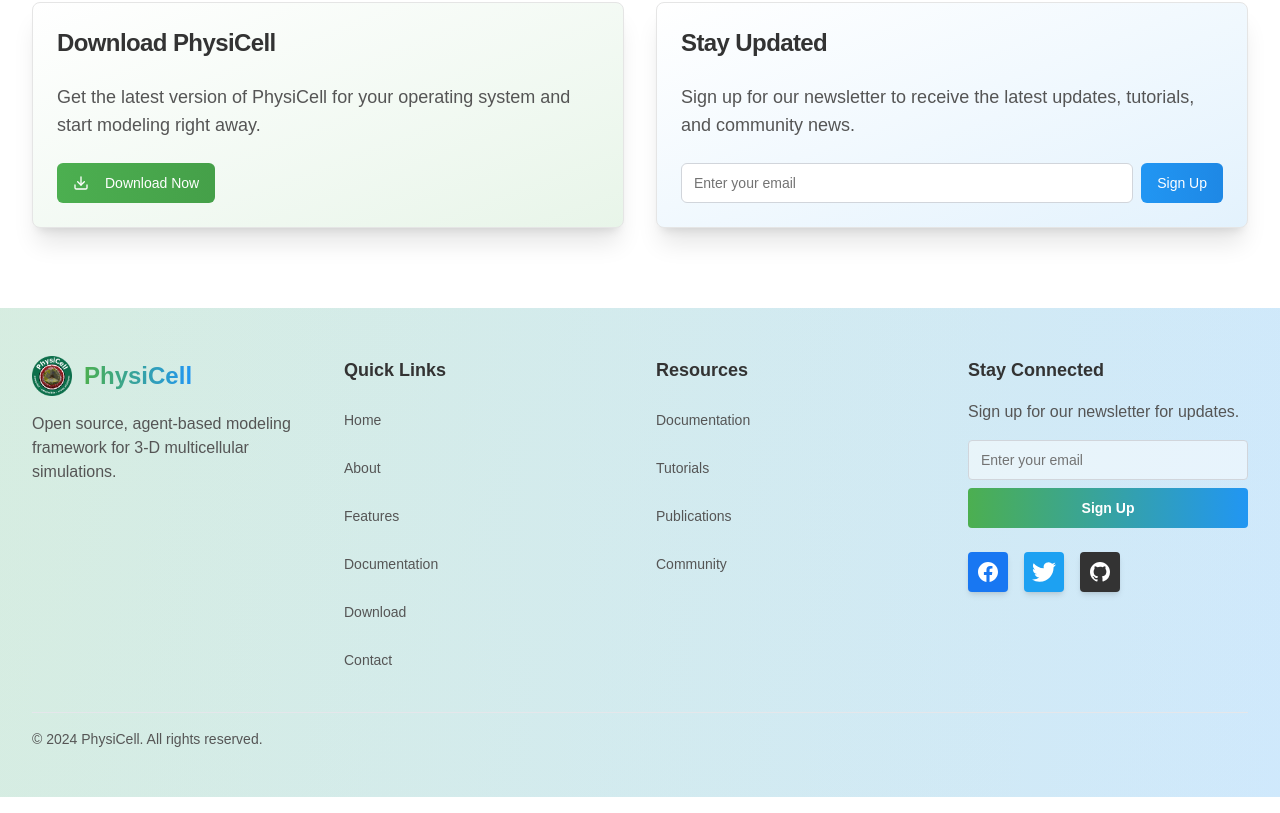
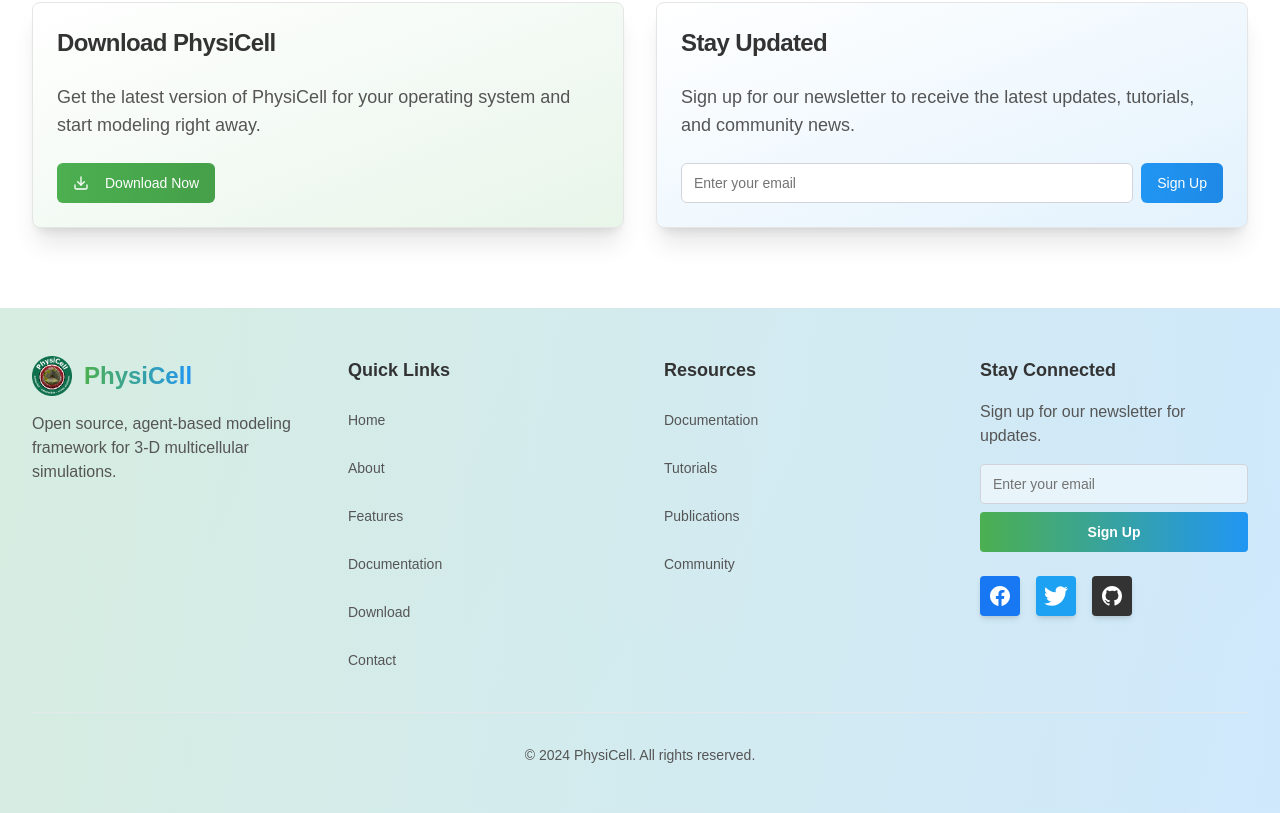
Before and after one commit to AAbubaker2020/test_physicell, a Next.js app: page / in a window 1280 px wide. Shown: the part 1866-2679 px from the top of the page. Built offline with nearby package versions, Linux system fonts and the light colour scheme.

Commit message:
first push for physicell-14

```diff
--- a/components/app-page.tsx
+++ b/components/app-page.tsx
@@ -296,8 +296,8 @@ export default function HomePage() {
 
       <footer className="bg-gradient-to-r from-[#4CAF50]/10 to-[#2196F3]/10 text-[#333] py-8 sm:py-12">
       <div className="max-w-7xl mx-auto px-4 sm:px-6 lg:px-8">
-          <div className="w-full grid grid-cols-1 sm:grid-cols-2 lg:grid-cols-4 gap-8">
-            <div className="col-span-1 sm:col-span-2 lg:col-span-1 order-1 sm:order-1">
+        <div className="grid grid-cols-1 md:grid-cols-2 lg:grid-cols-4 gap-8 md:gap-12">
+          <div className="col-span-1 md:col-span-2 lg:col-span-1">
             <div className="flex items-center mb-4">
               <Image
                 src="/logo.png"
@@ -310,13 +310,14 @@ export default function HomePage() {
                 PhysiCell
               </h3>
             </div>
-              <p className="text-[#555] text-sm sm:text-base leading-relaxed">
+            <p className="text-[#555] text-sm sm:text-base leading-relaxed mb-6">
               Open source, agent-based modeling framework for 3-D multicellular
               simulations.
             </p>
           </div>
 
-            <div className="col-span-1 sm:col-span-1 lg:col-span-1 order-2 sm:order-2">
+          <div className="grid grid-cols-2 gap-8 md:gap-12 col-span-1 md:col-span-2 lg:col-span-2">
+            <div>
               <h4 className="text-lg font-semibold mb-4 text-[#333]">Quick Links</h4>
               <ul className="space-y-2 text-sm sm:text-base">
                 {['Home', 'About', 'Features', 'Documentation', 'Download', 'Contact'].map((item) => (
@@ -334,7 +335,7 @@ export default function HomePage() {
               </ul>
             </div>
 
-            <div className="col-span-1 sm:col-span-1 lg:col-span-1 order-3 sm:order-3">
+            <div>
               <h4 className="text-lg font-semibold mb-4 text-[#333]">Resources</h4>
               <ul className="space-y-2 text-sm sm:text-base">
                 {['Documentation', 'Tutorials', 'Publications', 'Community'].map((item) => (
@@ -349,13 +350,14 @@ export default function HomePage() {
                 ))}
               </ul>
             </div>
+          </div>
 
-            <div className="col-span-1 sm:col-span-2 lg:col-span-1 order-4 sm:order-4">
+          <div className="col-span-1 md:col-span-2 lg:col-span-1">
             <h4 className="text-lg font-semibold mb-4 text-[#333]">Stay Connected</h4>
             <p className="text-[#555] text-sm sm:text-base mb-4 leading-relaxed">
               Sign up for our newsletter for updates.
             </p>
-              <form className="flex flex-col space-y-2">
+            <form className="flex flex-col space-y-2 mb-6">
               <Input
                 type="email"
                 placeholder="Enter your email"
@@ -365,7 +367,7 @@ export default function HomePage() {
                 Sign Up
               </Button>
             </form>
-              <div className="flex space-x-4 mt-6">
+            <div className="flex space-x-4">
               {[
                 { name: 'Facebook', icon: 'M22 12c0-5.523-4.477-10-10-10S2 6.477 2 12c0 4.991 3.657 9.128 8.438 9.878v-6.987h-2.54V12h2.54V9.797c0-2.506 1.492-3.89 3.777-3.89 1.094 0 2.238.195 2.238.195v2.46h-1.26c-1.243 0-1.63.771-1.63 1.562V12h2.773l-.443 2.89h-2.33v6.988C18.343 21.128 22 16.991 22 12z', color: '#1877F2' },
                 { name: 'Twitter', icon: 'M23.953 4.57a10 10 0 01-2.825.775 4.958 4.958 0 002.163-2.723c-.951.555-2.005.959-3.127 1.184a4.92 4.92 0 00-8.384 4.482C7.69 8.095 4.067 6.13 1.64 3.162a4.822 4.822 0 00-.666 2.475c0 1.71.87 3.213 2.188 4.096a4.904 4.904 0 01-2.228-.616v.06a4.923 4.923 0 003.946 4.827 4.996 4.996 0 01-2.212.085 4.936 4.936 0 004.604 3.417 9.867 9.867 0 01-6.102 2.105c-.39 0-.779-.023-1.17-.067a13.995 13.995 0 007.557 2.209c9.053 0 13.998-7.496 13.998-13.985 0-.21 0-.42-.015-.63A9.935 9.935 0 0024 4.59z', color: '#1DA1F2' },
@@ -374,7 +376,7 @@ export default function HomePage() {
                 <a
                   key={social.name}
                   href="#"
-                    className="inline-block p-2 w-10 h-10 bg-gray-100 rounded hover:opacity-80 shadow-md"
+                  className="inline-block p-2 w-10 h-10 bg-gray-100 rounded hover:opacity-80 shadow-md transition-opacity duration-300"
                   style={{ backgroundColor: social.color }}
                   aria-label={social.name}
                 >
@@ -391,7 +393,7 @@ export default function HomePage() {
           </div>
         </div>
 
-          <div className="mt-8 pt-4 border-t border-gray-200 text-sm text-[#555] text-center sm:text-left">
+        <div className="mt-8 pt-8 border-t border-gray-200 text-sm text-[#555] text-center">
           <p>&copy; {new Date().getFullYear()} PhysiCell. All rights reserved.</p>
         </div>
       </div>
```
Lines whose indentation alone changed are shown as unchanged.
